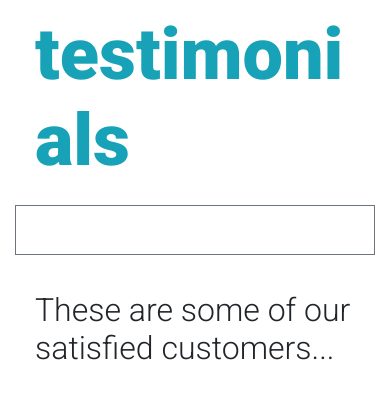
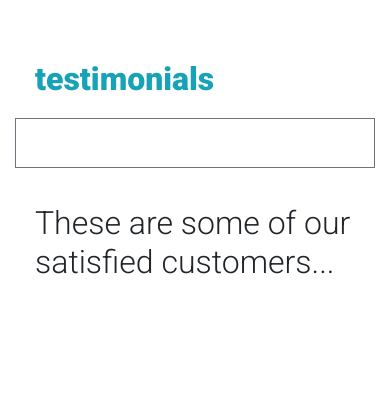
Before and after one commit to Code-Institute-Submissions/web_studio, a Django app: page /testimonials in a window 390 px wide. Shown: the part 82-502 px from the top of the page. Run offline with Django 3.2, Linux system fonts and the light colour scheme; some libraries are stand-ins or nearby versions.

Commit message:
fixed sizing on mobile devices

```diff
--- a/public/templates/public/testimonials.html
+++ b/public/templates/public/testimonials.html
@@ -11,19 +11,23 @@
     />
 {% endblock %}
 {% block  content %}
-    <div class="card col-lg-12 border-0">
+     <div class="col-12 mt-5"></div>
+
+
+    <div class="container">
+        <div class="row index">
+<div class="card col-lg-12 border-0">
 
         <div class="card-header bg-transparent border-0">
             <h1 class="font-weight-bold display-3  text-info">testimonials</h1>
+
         </div>
+
         <div class="card-body border-secondary border">
             <h3 class="font-weight-bold text-info float-right"></h3>
         </div>
     </div>
     <div class="col-12 mt-3"></div>
-    <div class="container">
-        <div class="row index">
-
             <div class="card col-lg-12 border-0">
 
 
```
